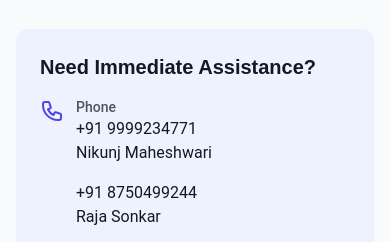
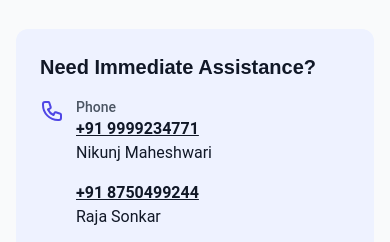
Before and after one commit to gb2-prod/Digital-sahukar, a plain HTML site: page index.html in a window 390 px wide. Shown: the part 8047-8289 px from the top of the page. Drawn offline with nearby package versions, Linux system fonts and the light colour scheme.

Commit message:
phone bold and underline

```diff
--- a/index.html
+++ b/index.html
@@ -1481,9 +1481,9 @@
                     </svg>
                     <div>
                       <p class="text-gray-600 dark:text-gray-300 text-sm font-medium">Phone</p>
-                      <a href="tel:+919999234771" class="text-gray-900 dark:text-white">+91 9999234771</a>
+                      <a href="tel:+919999234771" class="text-gray-900 dark:text-white font-bold underline">+91 9999234771</a>
                       <p class="text-gray-900 mb-4 dark:text-white">Nikunj Maheshwari</p>
-                      <a href="tel:+918750499244" class="text-gray-900 dark:text-white">+91 8750499244</a>
+                      <a href="tel:+918750499244" class="text-gray-900 dark:text-white font-bold underline">+91 8750499244</a>
                       <p class="text-gray-900 dark:text-white">Raja Sonkar</p>
                     </div>
 
```
